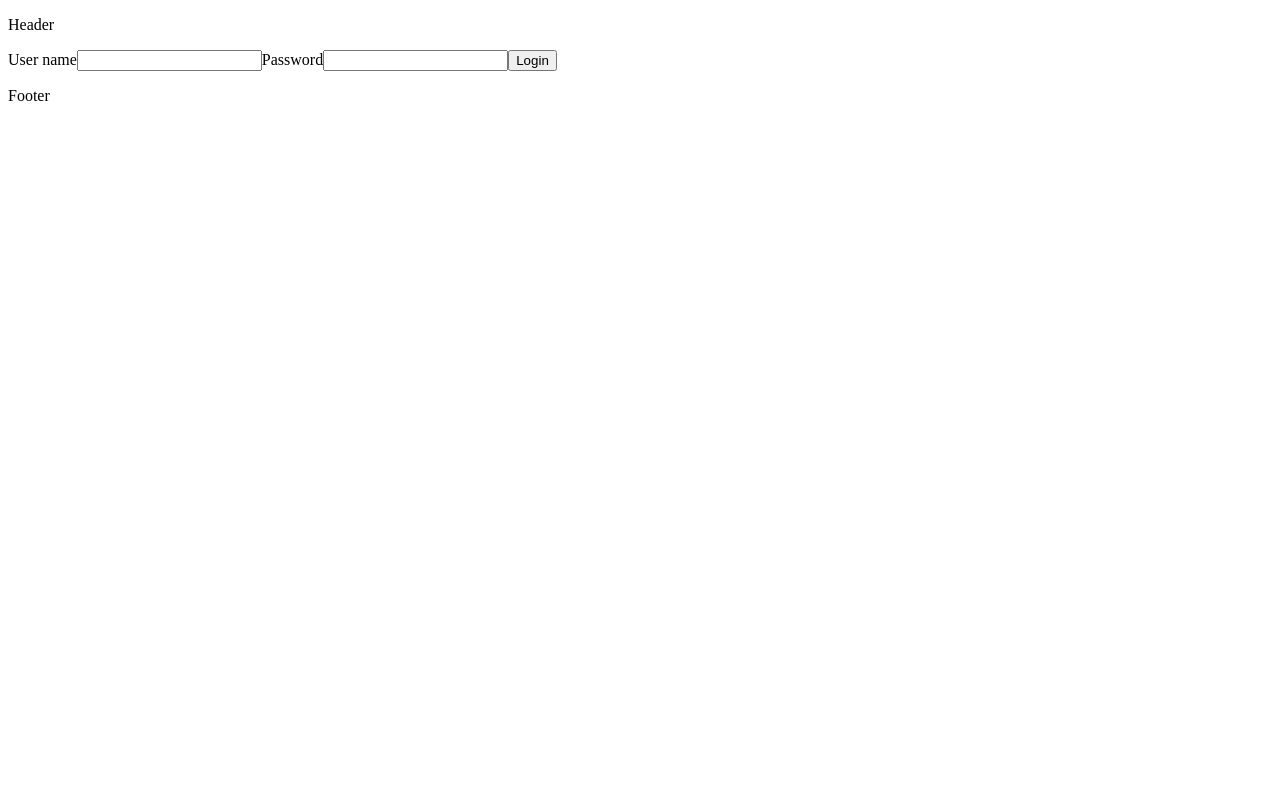
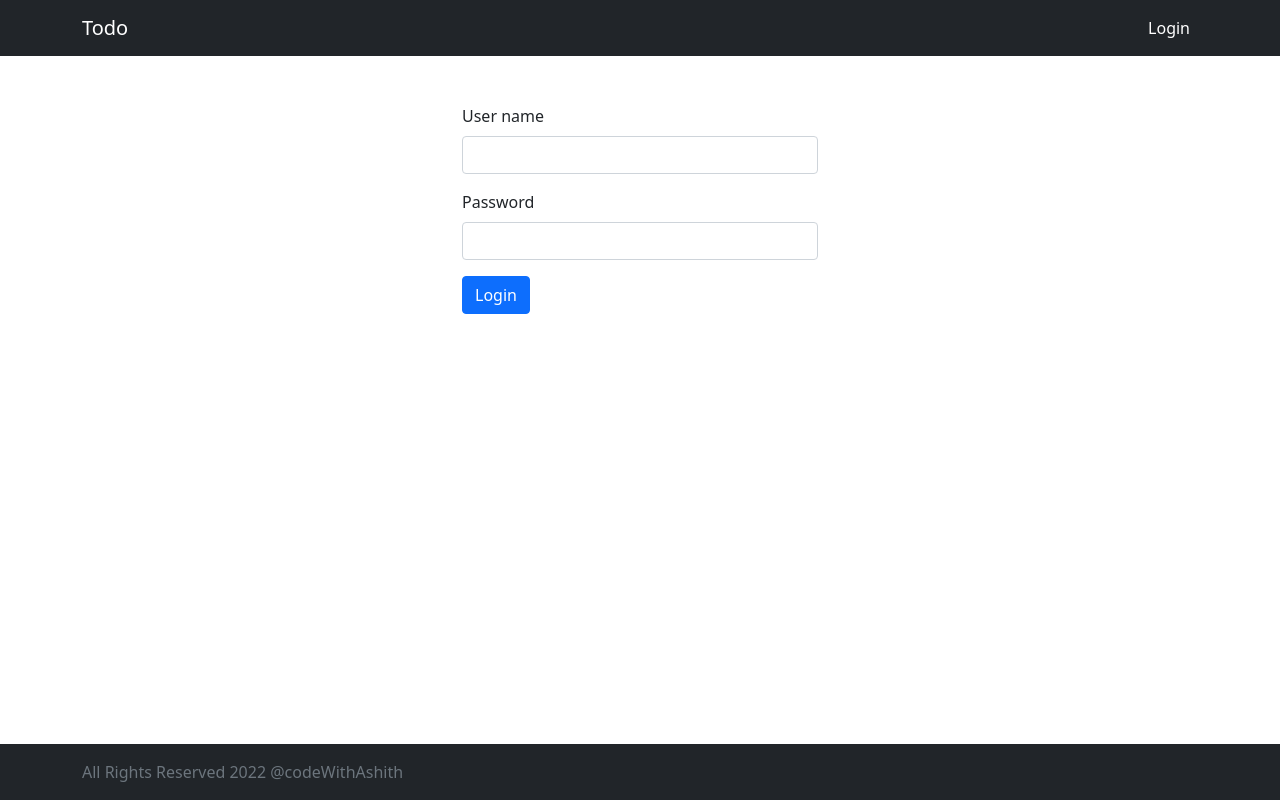
Before and after one commit to codeWithAshith/Angular-Spring-Todo, an Angular app: page / in a window 1280 px wide. Built offline with nearby package versions, Linux system fonts and the light colour scheme.

Commit message:
added bootstrap with auth service

```diff
--- a/src/app/app.component.html
+++ b/src/app/app.component.html
@@ -1,5 +1,7 @@
 <app-navbar></app-navbar>
 
-<router-outlet></router-outlet>
+<div class="container my-3">
+  <router-outlet></router-outlet>
+</div>
 
 <app-footer></app-footer>
--- a/src/app/component/footer/footer.component.html
+++ b/src/app/component/footer/footer.component.html
@@ -1 +1,5 @@
-<p>Footer</p>
+<footer class="footer mt-auto py-3 bg-dark fixed-bottom">
+  <div class="container">
+    <span class="text-muted">All Rights Reserved 2022 @codeWithAshith</span>
+  </div>
+</footer>
--- a/src/app/component/list-todos/list-todos.component.html
+++ b/src/app/component/list-todos/list-todos.component.html
@@ -1,4 +1,4 @@
-<table>
+<table class="table table-striped">
   <thead>
     <tr>
       <th>Description</th>
--- a/src/app/component/login/login.component.html
+++ b/src/app/component/login/login.component.html
@@ -1,14 +1,29 @@
-<small *ngIf="errorMessage.length > 0">{{ errorMessage }}</small>
-<div class="container">
-  <label for="username">User name</label>
+<div class="my-5 row justify-content-center">
+  <div class="col-4">
+    <div class="alert alert-danger" *ngIf="errorMessage.length > 0">
+      {{ errorMessage }}
+    </div>
+    <div>
+      <div class="mb-3">
+        <label for="username" class="form-label">User name</label>
         <input
           type="text"
+          class="form-control"
           name="username"
           autocomplete="off"
           [(ngModel)]="username"
         />
-  <label for="password">Password</label>
-  <input type="password" name="password" [(ngModel)]="password" />
-
-  <button (click)="login()">Login</button>
       </div>
+      <div class="mb-3">
+        <label for="password" class="form-label">Password</label>
+        <input
+          type="password"
+          class="form-control"
+          name="password"
+          [(ngModel)]="password"
+        />
+      </div>
+      <button class="btn btn-primary" (click)="login()">Login</button>
+    </div>
+  </div>
+</div>
--- a/src/app/component/login/login.component.ts
+++ b/src/app/component/login/login.component.ts
@@ -1,5 +1,6 @@
 import { Component, OnInit } from '@angular/core';
 import { Router } from '@angular/router';
+import { AuthService } from 'src/app/service/auth.service';
 
 @Component({
   selector: 'app-login',
@@ -11,12 +12,16 @@ export class LoginComponent implements OnInit {
   password: string = '';
   errorMessage: string = '';
 
-  constructor(private router: Router) {}
+  constructor(private router: Router, private auth: AuthService) {}
 
   ngOnInit(): void {}
 
   login() {
-    if (this.username.length > 0 && this.password.length > 0) {
+    if (
+      this.username.length > 0 &&
+      this.password.length > 0 &&
+      this.auth.login(this.username, this.password)
+    ) {
       this.router.navigate(['welcome', this.username]);
     } else {
       this.errorMessage = 'Invalid Credentails';
--- a/src/app/component/navbar/navbar.component.html
+++ b/src/app/component/navbar/navbar.component.html
@@ -1 +1,25 @@
-<p>Header</p>
+<nav class="navbar navbar-expand-lg bg-dark">
+  <div class="container">
+    <a class="navbar-brand text-white" routerLink="/">Todo</a>
+    <div class="collapse navbar-collapse" id="navbarSupportedContent">
+      <ul class="navbar-nav" *ngIf="auth.isUserLoggedIn()">
+        <li class="nav-item">
+          <a class="nav-link text-white" routerLink="/welcome/Ashith">Home</a>
+        </li>
+        <li class="nav-item">
+          <a class="nav-link text-white" routerLink="/todos">Todo</a>
+        </li>
+      </ul>
+      <ul class="navbar-nav navbar-collapse justify-content-end">
+        <li class="nav-item" *ngIf="!auth.isUserLoggedIn()">
+          <a class="nav-link text-white" routerLink="/">Login</a>
+        </li>
+        <li class="nav-item" *ngIf="auth.isUserLoggedIn()">
+          <a class="nav-link text-white" routerLink="/" (click)="logout()"
+            >Logout</a
+          >
+        </li>
+      </ul>
+    </div>
+  </div>
+</nav>
--- a/src/app/component/navbar/navbar.component.ts
+++ b/src/app/component/navbar/navbar.component.ts
@@ -1,15 +1,18 @@
 import { Component, OnInit } from '@angular/core';
+import { Router } from '@angular/router';
+import { AuthService } from 'src/app/service/auth.service';
 
 @Component({
   selector: 'app-navbar',
   templateUrl: './navbar.component.html',
-  styleUrls: ['./navbar.component.css']
+  styleUrls: ['./navbar.component.css'],
 })
 export class NavbarComponent implements OnInit {
+  constructor(public auth: AuthService) {}
 
-  constructor() { }
+  ngOnInit(): void {}
 
-  ngOnInit(): void {
+  logout() {
+    this.auth.removeUser();
   }
-
 }
--- a/src/app/component/welcome/welcome.component.html
+++ b/src/app/component/welcome/welcome.component.html
@@ -1,2 +1 @@
 <p>Welcome {{ name }}, to Todo Application</p>
-<p>Manage your todo's by clicking <a routerLink="/todos">here</a></p>
--- /dev/null
+++ b/src/app/service/auth.service.ts
@@ -0,0 +1,27 @@
+import { Injectable } from '@angular/core';
+import { Router } from '@angular/router';
+
+@Injectable({
+  providedIn: 'root',
+})
+export class AuthService {
+  constructor() {}
+
+  login(username: string, password: string): boolean {
+    if (username === 'demo' && password === 'demo') {
+      sessionStorage.setItem('username', username);
+      return true;
+    } else {
+      return false;
+    }
+  }
+
+  isUserLoggedIn() {
+    let user = sessionStorage.getItem('username');
+    return user !== null;
+  }
+
+  removeUser() {
+    sessionStorage.removeItem('username');
+  }
+}
--- a/src/index.html
+++ b/src/index.html
@@ -1,11 +1,27 @@
-<!doctype html>
+<!DOCTYPE html>
 <html lang="en">
   <head>
-  <meta charset="utf-8">
+    <meta charset="utf-8" />
     <title>AngularSpringTodo</title>
-  <base href="/">
-  <meta name="viewport" content="width=device-width, initial-scale=1">
-  <link rel="icon" type="image/x-icon" href="favicon.ico">
+    <base href="/" />
+    <meta name="viewport" content="width=device-width, initial-scale=1" />
+    <link rel="icon" type="image/x-icon" href="favicon.ico" />
+    <link
+      href="https://cdn.jsdelivr.net/npm/bootstrap@5.0.2/dist/css/bootstrap.min.css"
+      rel="stylesheet"
+      integrity="sha384-EVSTQN3/azprG1Anm3QDgpJLIm9Nao0Yz1ztcQTwFspd3yD65VohhpuuCOmLASjC"
+      crossorigin="anonymous"
+    />
+    <script
+      src="https://cdn.jsdelivr.net/npm/@popperjs/core@2.9.2/dist/umd/popper.min.js"
+      integrity="sha384-IQsoLXl5PILFhosVNubq5LC7Qb9DXgDA9i+tQ8Zj3iwWAwPtgFTxbJ8NT4GN1R8p"
+      crossorigin="anonymous"
+    ></script>
+    <script
+      src="https://cdn.jsdelivr.net/npm/bootstrap@5.0.2/dist/js/bootstrap.min.js"
+      integrity="sha384-cVKIPhGWiC2Al4u+LWgxfKTRIcfu0JTxR+EQDz/bgldoEyl4H0zUF0QKbrJ0EcQF"
+      crossorigin="anonymous"
+    ></script>
   </head>
   <body>
     <app-root></app-root>
```
Lines whose indentation alone changed are shown as unchanged.
